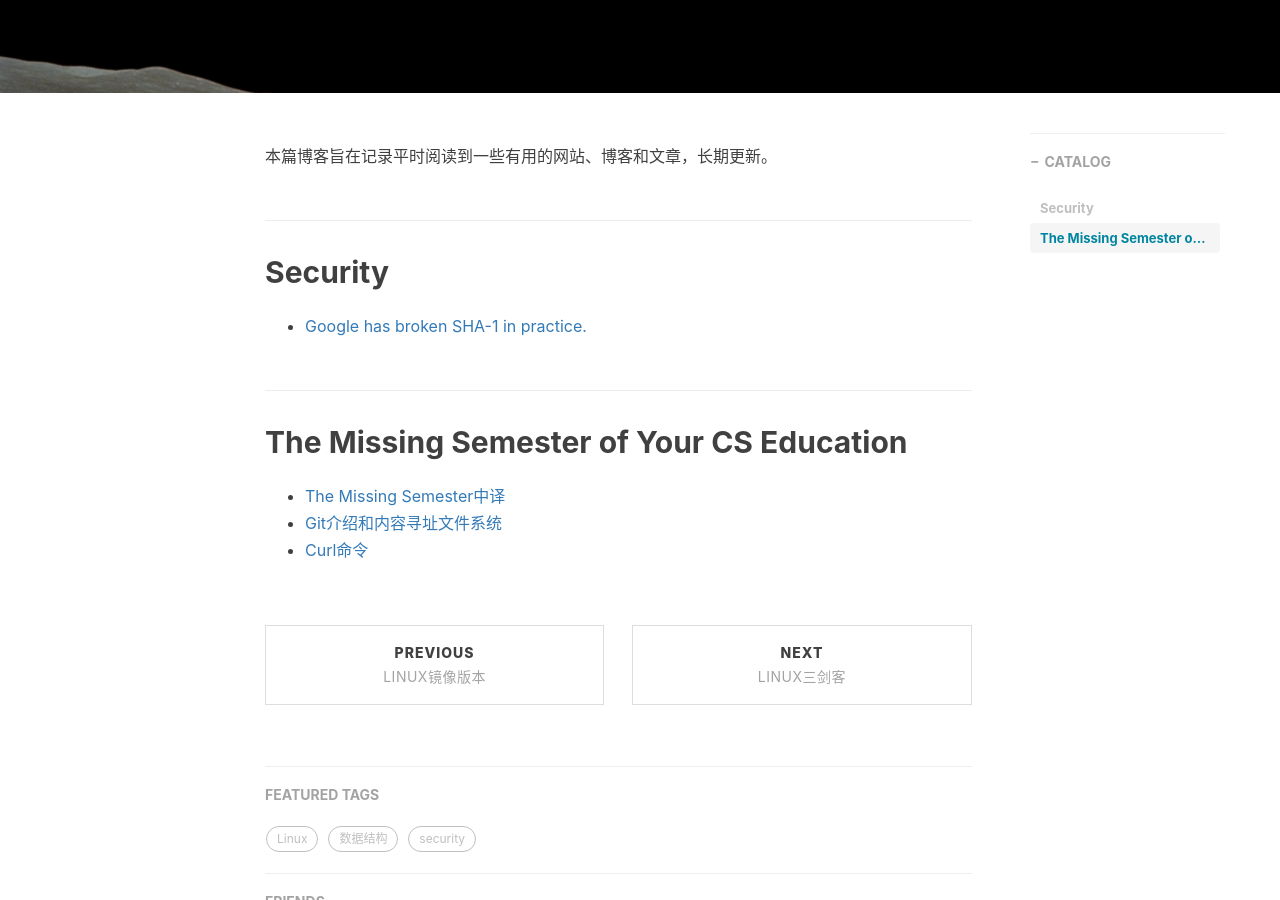
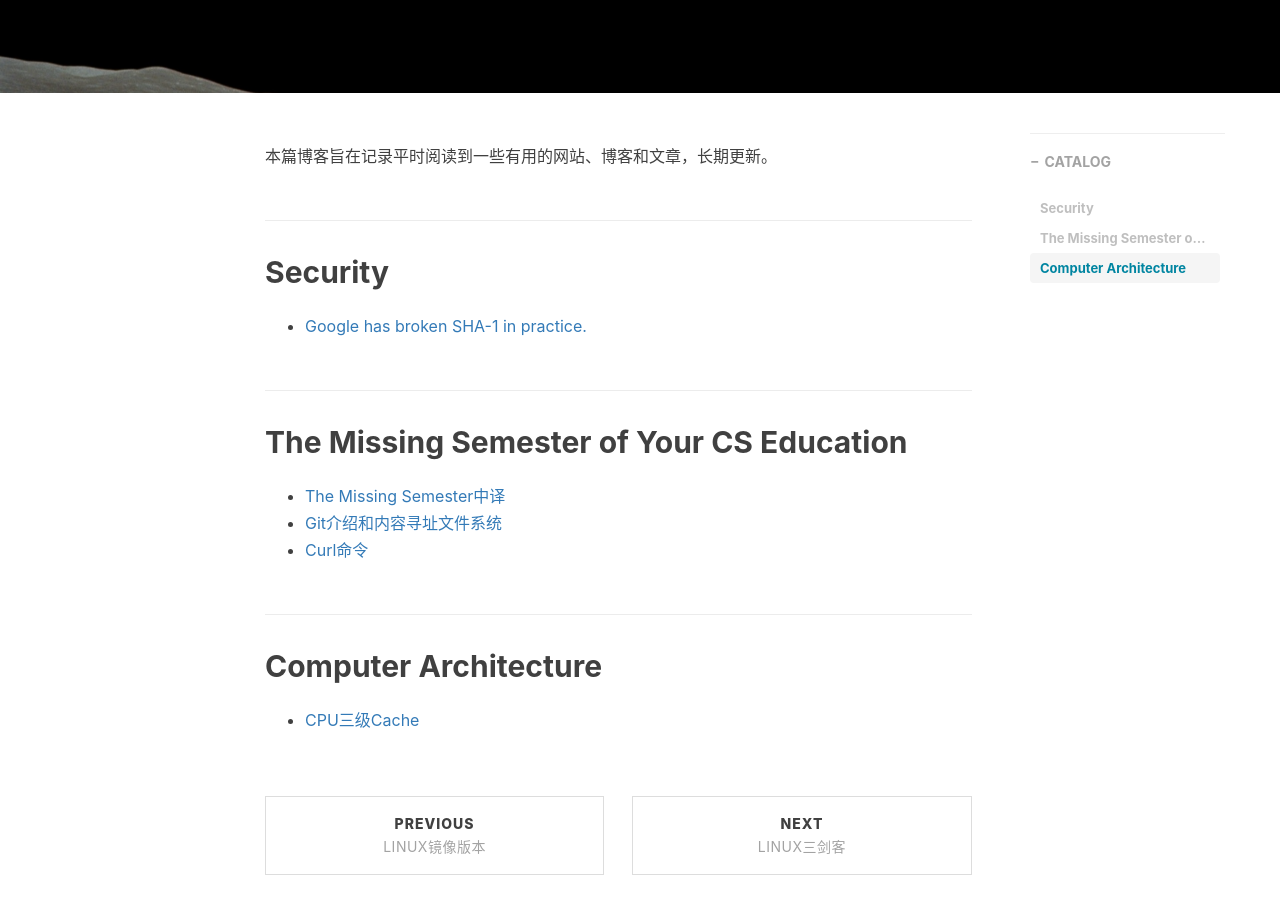
Before and after one commit to peng-yq/peng-yq.github.io, a Jekyll site: the page built from _posts/2022-10-04-good-blog-collection.md, in a window 1280 px wide and 900 px high, scrolled down 430 px. Built offline with Jekyll 4.4.1, drawn with Linux system fonts in a browser that asks for light colours; nearby versions of some CDN libraries; comment, search, counter and statistics services are not loaded.

Commit message:
Update 2022-10-04-good-blog-collection.md

```diff
--- a/_posts/2022-10-04-good-blog-collection.md
+++ b/_posts/2022-10-04-good-blog-collection.md
@@ -17,3 +17,7 @@ tags:
 - [The Missing Semester中译](https://missing-semester-cn.github.io/)
 - [Git介绍和内容寻址文件系统](https://linianhui.github.io/git/)
 - [Curl命令](https://www.ruanyifeng.com/blog/2019/09/curl-reference.html)
+
+## Computer Architecture
+
+- [CPU三级Cache](https://zhuanlan.zhihu.com/p/461548456)
```
